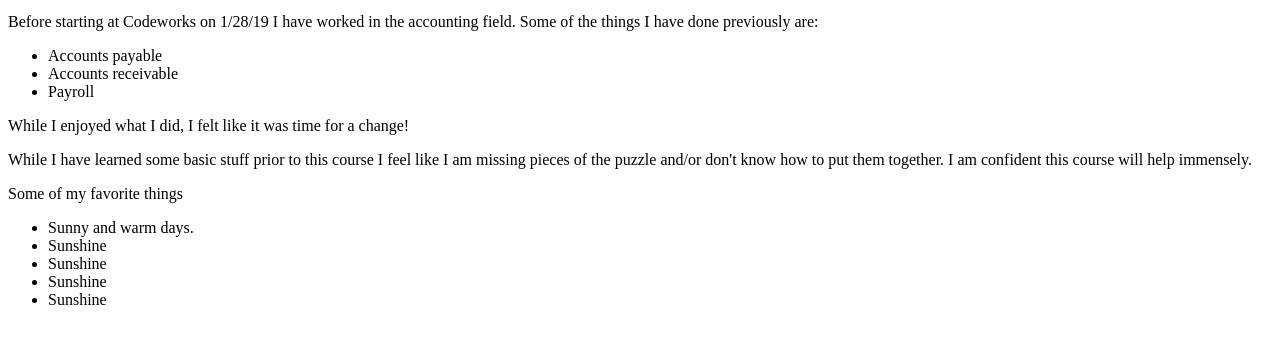
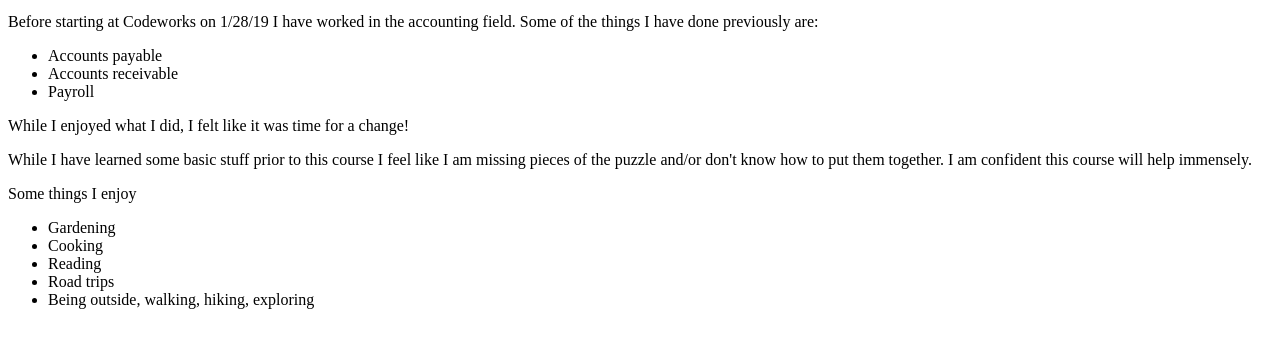
Before and after one commit to TheresaSpear/day-1, a plain HTML site: page index.html in a window 1280 px wide. Shown: the part 101-448 px from the top of the page. Drawn offline with Linux system fonts and the light colour scheme.

Commit message:
Updated activities

```diff
--- a/index.html
+++ b/index.html
@@ -21,22 +21,19 @@
     <li>Accounts receivable</li>
     <li>Payroll</li>
   </ul>
-
-
   <!-- What I hope to get out of this course -->
 
   <p>While I enjoyed what I did, I felt like it was time for a change!</p>
   <p>While I have learned some basic stuff prior to this course I feel like I am missing pieces of the puzzle and/or
     don't know how to put them together. I am confident this course will help immensely.</p>
   <!-- Things I enjoy -->
-  <p>Some of my favorite things</p>
-
+  <p>Some things I enjoy</p>
   <ul>
-    <li>Sunny and warm days.</li>
-    <li>Sunshine</li>
-    <li>Sunshine</li>
-    <li>Sunshine</li>
-    <li>Sunshine</li>
+    <li>Gardening</li>
+    <li>Cooking</li>
+    <li>Reading</li>
+    <li>Road trips</li>
+    <li>Being outside, walking, hiking, exploring</li>
   </ul>
 
 </body>
```
